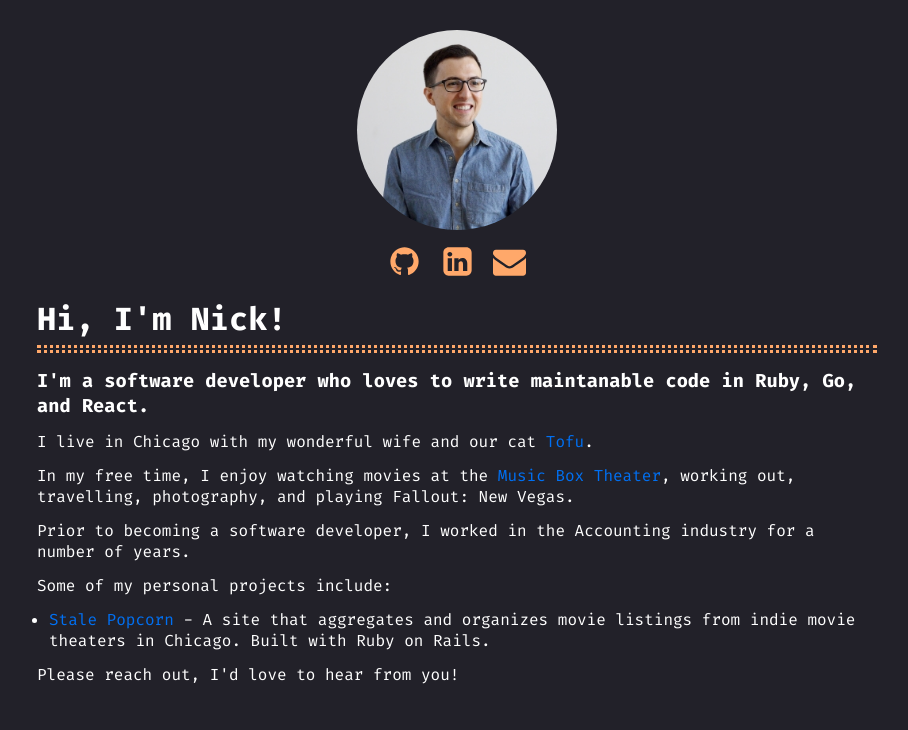
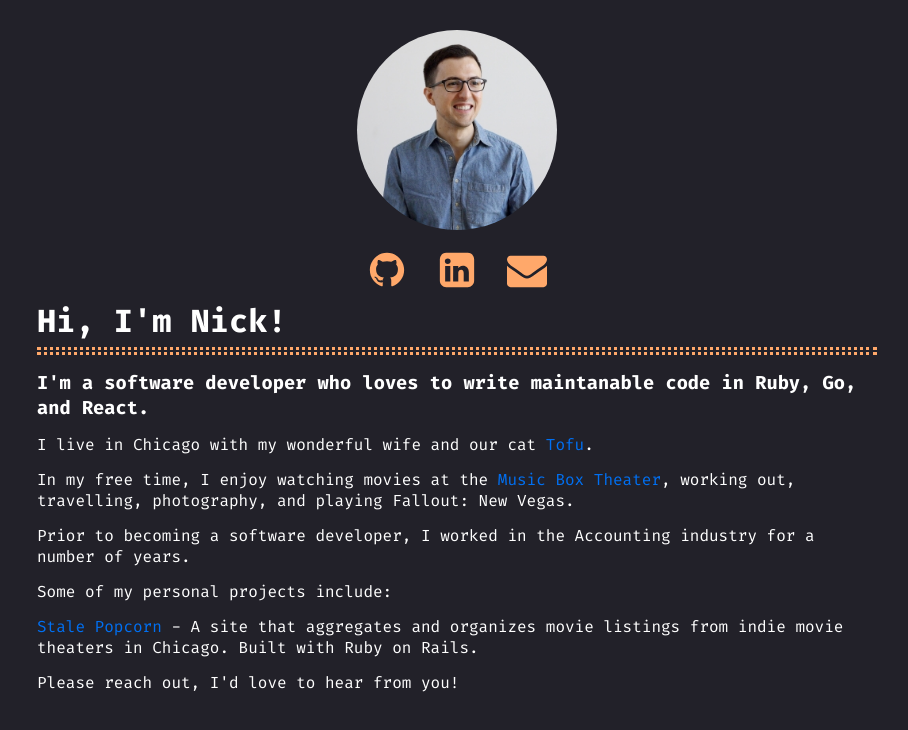
Before and after one commit to nick-symon/nick-symon.github.io, a plain HTML site: page index.html in a window 1280 px wide. Shown: the whole page, without its empty margins (183-1091 px from the left). Drawn offline with Linux system fonts and the light colour scheme.

Commit message:
fix icon styling

```diff
--- a/index.html
+++ b/index.html
@@ -12,16 +12,22 @@
   <div class="container">
     <div class="photo-link-container">
       <div class="photo"></div>
+      <div class="link-wrapper">
         <div class="link-container">
           <a href="https://github.com/nick-symon" title="GitHub" target="_blank">
             <svg class="link-icon"><use href='symbol-defs.svg#icon-github'></use></svg>
           </a>
+        </div>
+        <div class="link-container">
           <a href="https://www.linkedin.com/in/nicksymon/" title="LinkedIn" target="_blank">
             <svg class="link-icon"><use href='symbol-defs.svg#icon-linkedin-square'></use></svg>
           </a>
+        </div>
+        <div class="link-container">
           <a href="mailto:symon.nick@gmail.com" title="email" target="_blank">
             <svg class="link-icon"><use href='symbol-defs.svg#icon-envelope'></use></svg>
           </a>
+        </div>
       </div>
     </div>
     <h1 class="main-header">Hi, I'm Nick!</h1>
--- a/styles.css
+++ b/styles.css
@@ -20,8 +20,10 @@ body {
 }
 
 ul {
-  margin: 0;
-  padding-left: 1.2rem;
+  /* Add back list styles after we add more projects */
+  /* margin: 0; */
+  /* padding-left: 1.2rem; */
+  list-style: none;
 }
 
 .main-header {
@@ -42,7 +44,7 @@ ul {
 }
 
 h1, h3, p, li {
-  padding-bottom: 1.3rem;
+  padding-bottom: 1.4rem;
 }
 
 .wrapper {
@@ -71,15 +73,22 @@ h1, h3, p, li {
   align-self: center;
 }
 
-.link-container{
+.link-wrapper{
   align-self: center;
   padding: 1rem 1rem;
+  margin-top: 1rem;
+  display: flex;
+}
+
+.link-container {
+  margin-left: 1.5rem;
+  margin-right: 1.5rem;
 }
 
 .link-icon {
-  width: 3.3rem;
-  height: 3.3rem;
-  margin: .5rem;
+  width: 4rem;
+  height: 4rem;
+  /* margin: .5rem; */
   fill: #ffa86a;
 }
 
```
Lines whose indentation alone changed are shown as unchanged.
